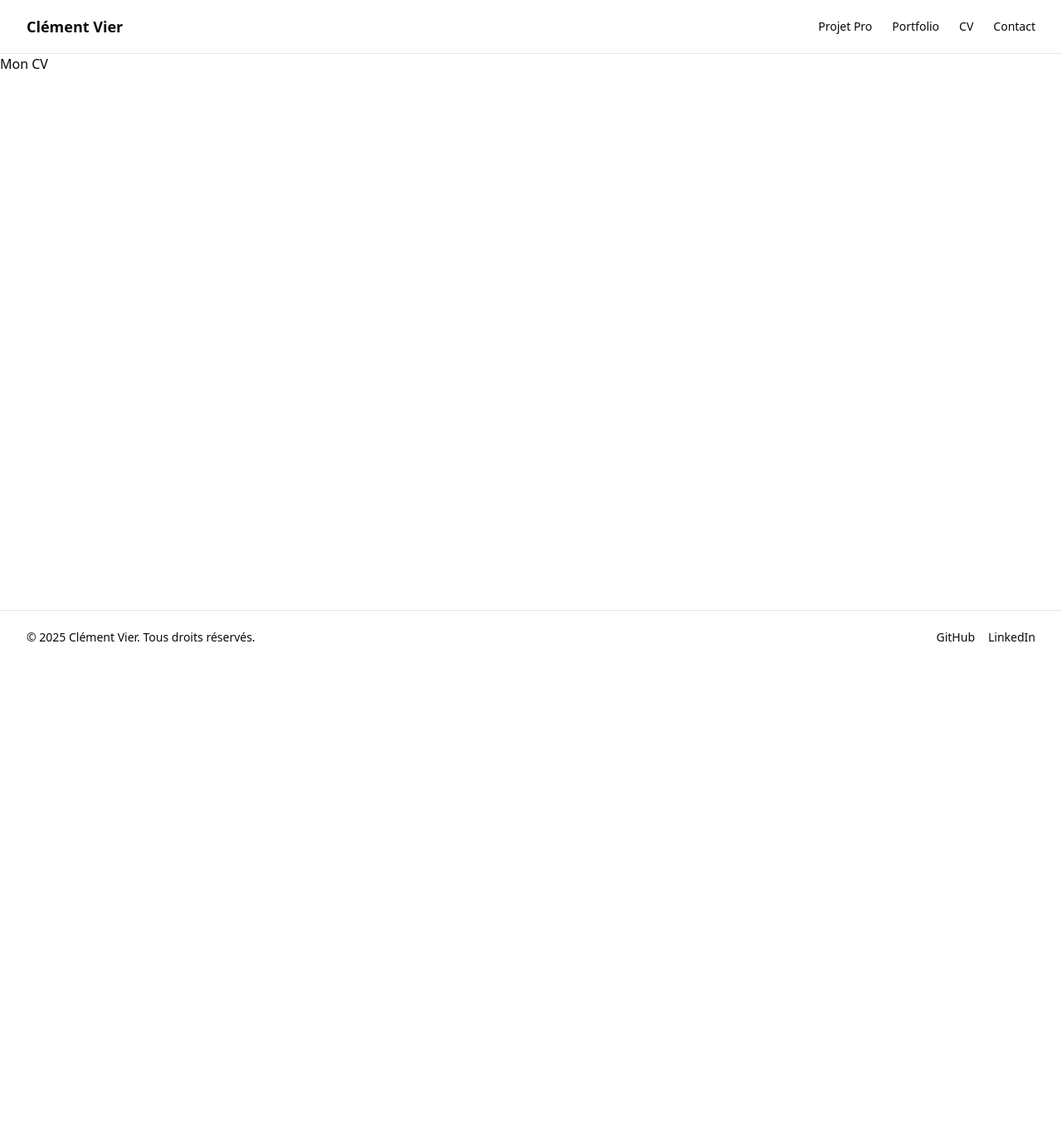
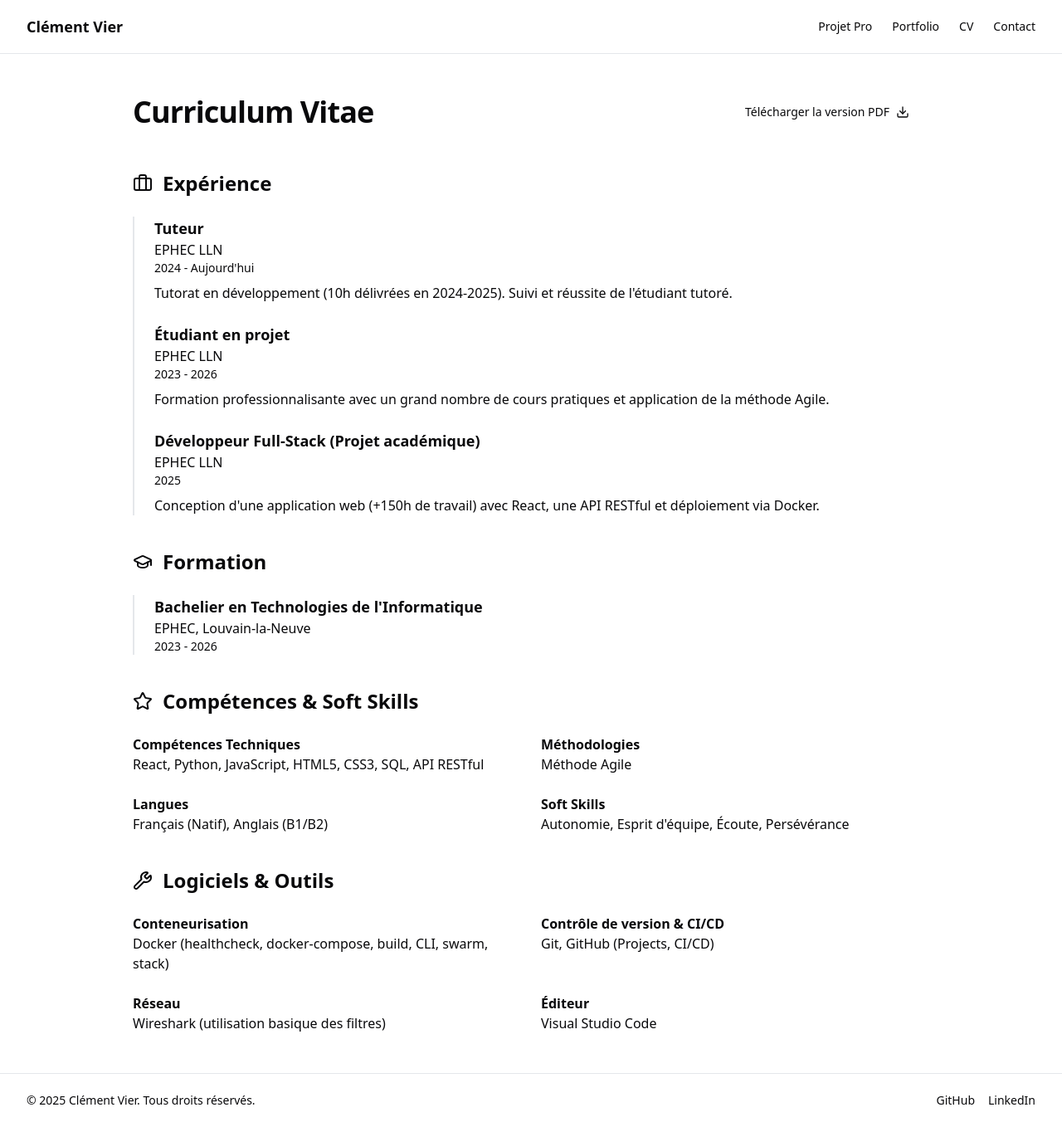
Before and after one commit to clemoudo/portfolio, a Next.js app in the folder web-app/: page /cv in a window 1280 px wide. Shown: the whole page at 83% size. Before the commit the page ends 800 px from the top, so only its background shows below. Built offline with nearby package versions, Linux system fonts and the light colour scheme.

Commit message:
icones page contact

```diff
--- a/web-app/app/(pages)/contact/page.tsx
+++ b/web-app/app/(pages)/contact/page.tsx
@@ -1,3 +1,75 @@
+import { Mail, Phone, MapPin } from 'lucide-react';
+import Image from 'next/image';
+import githubIcon from '@/public/github.svg';
+import linkedinIcon from '@/public/linkedin.svg';
+
+// Informations extraites de votre CV
+const email = 'c.vier@students.ephec.be';
+const phone = '+32 468 45 49 73';
+const location = 'Ittre, Belgique';
+const githubUrl = 'https://github.com/clemoudo/'; // J'ai repris l'URL de votre Footer
+const linkedinUrl = 'https://linkedin.com/in/clément-v-26ab7938a/'; // J'ai repris l'URL de votre Footer
+
 export default function ContactPage() {
-  return <h1>Contact</h1>;
+  return (
+    <div className="container mx-auto max-w-screen-md px-4 py-12 sm:px-6 lg:px-8">
+      <div className="text-center">
+        <h1 className="text-3xl font-bold tracking-tight sm:text-4xl">Contact</h1>
+        <p className="mt-4 text-lg text-foreground/80">
+          Je suis actuellement à la recherche d'un stage et reste ouvert à toute opportunité professionnelle.
+        </p>
+      </div>
+
+      <div className="mt-12 space-y-8">
+        {/* Carte Email */}
+        <div className="rounded-lg border border-border/40 bg-foreground/5 p-8 text-center">
+          <Mail className="mx-auto h-10 w-10 text-foreground/80" />
+          <h2 className="mt-4 text-xl font-semibold">Par Email</h2>
+          <p className="mt-2 text-lg text-foreground/80">{email}</p>
+          <a
+            href={`mailto:${email}`}
+            className="mt-4 inline-flex items-center justify-center gap-2 rounded-md bg-foreground px-6 py-3 text-sm font-medium text-background transition-colors hover:bg-foreground/80"
+          >
+            Envoyer un message
+          </a>
+        </div>
+
+        {/* Grille d'informations supplémentaires */}
+        <div className="grid grid-cols-1 gap-6 text-center sm:grid-cols-2">
+          <div className="rounded-lg border border-border/40 bg-foreground/5 p-6">
+            <Phone className="mx-auto h-8 w-8 text-foreground/80" />
+            <h3 className="mt-3 font-semibold">Téléphone</h3>
+            <p className="text-foreground/80">{phone}</p>
+          </div>
+          <div className="rounded-lg border border-border/40 bg-foreground/5 p-6">
+            <MapPin className="mx-auto h-8 w-8 text-foreground/80" />
+            <h3 className="mt-3 font-semibold">Localisation</h3>
+            <p className="text-foreground/80">{location}</p>
+          </div>
+        </div>
+
+        {/* Liens Sociaux */}
+        <div className="flex items-center justify-center gap-6 pt-6">
+          <a href={githubUrl} target="_blank" rel="noopener noreferrer" className="text-foreground/60 transition-colors hover:text-foreground">
+            <Image
+              src={githubIcon}
+              width={50}
+              height={50}
+              alt="Github Icon"
+            />
+            <span className="sr-only">GitHub</span>
+          </a>
+          <a href={linkedinUrl} target="_blank" rel="noopener noreferrer" className="text-foreground/60 transition-colors hover:text-foreground">
+            <Image
+              src={linkedinIcon}
+              width={50}
+              height={50}
+              alt="LinkedIn Icon"
+            />
+            <span className="sr-only">LinkedIn</span>
+          </a>
+        </div>
+      </div>
+    </div>
+  );
 }
--- a/web-app/app/(pages)/cv/page.tsx
+++ b/web-app/app/(pages)/cv/page.tsx
@@ -1,3 +1,135 @@
+// app/(pages)/cv/page.tsx
+import Link from 'next/link';
+import { Download, Briefcase, GraduationCap, Star, Wrench } from 'lucide-react';
+
+const experiences = [
+  {
+    role: 'Tuteur',
+    company: 'EPHEC LLN',
+    period: '2024 - Aujourd\'hui',
+    description: 'Tutorat en développement (10h délivrées en 2024-2025). Suivi et réussite de l\'étudiant tutoré.',
+  },
+  {
+    role: 'Étudiant en projet',
+    company: 'EPHEC LLN',
+    period: '2023 - 2026',
+    description: 'Formation professionnalisante avec un grand nombre de cours pratiques et application de la méthode Agile.',
+  },
+  {
+    role: 'Développeur Full-Stack (Projet académique)',
+    company: 'EPHEC LLN',
+    period: '2025',
+    description: 'Conception d\'une application web (+150h de travail) avec React, une API RESTful et déploiement via Docker.',
+  },
+];
+
+const education = [
+  {
+    degree: 'Bachelier en Technologies de l\'Informatique',
+    school: 'EPHEC, Louvain-la-Neuve',
+    period: '2023 - 2026', // J'ai repris la date de l'expérience "Étudiant"
+  },
+];
+
+const skills = [
+  { category: 'Compétences Techniques', items: 'React, Python, JavaScript, HTML5, CSS3, SQL, API RESTful' },
+  { category: 'Méthodologies', items: 'Méthode Agile' },
+  { category: 'Langues', items: 'Français (Natif), Anglais (B1/B2)' },
+  { category: 'Soft Skills', items: 'Autonomie, Esprit d\'équipe, Écoute, Persévérance' },
+];
+
+const tools = [
+  { category: 'Conteneurisation', items: 'Docker (healthcheck, docker-compose, build, CLI, swarm, stack)' },
+  { category: 'Contrôle de version & CI/CD', items: 'Git, GitHub (Projects, CI/CD)' },
+  { category: 'Réseau', items: 'Wireshark (utilisation basique des filtres)' },
+  { category: 'Éditeur', items: 'Visual Studio Code' },
+];
+
+
 export default function CVPage() {
-  return <h1>Mon CV</h1>;
+  return (
+    <div className="container mx-auto max-w-screen-lg px-4 py-12 sm:px-6 lg:px-8">
+      <div className="flex flex-col items-center justify-between gap-4 sm:flex-row">
+        <h1 className="text-3xl font-bold tracking-tight sm:text-4xl">Curriculum Vitae</h1>
+        <Link
+          href="/clement_vier_cv.pdf" // Assurez-vous que le nom du fichier est correct
+          target="_blank"
+          rel="noopener noreferrer"
+          className="flex w-full items-center justify-center gap-2 rounded-md bg-foreground px-6 py-3 text-sm font-medium text-background transition-colors hover:bg-foreground/80 sm:w-auto"
+        >
+          Télécharger la version PDF
+          <Download className="h-4 w-4" />
+        </Link>
+      </div>
+
+      <div className="mt-12 space-y-10">
+        {/* Section Expérience */}
+        <section>
+          <h2 className="flex items-center text-2xl font-semibold">
+            <Briefcase className="mr-3 h-6 w-6 text-foreground/80" />
+            Expérience
+          </h2>
+          <div className="mt-6 space-y-6 border-l-2 border-border/40 pl-6">
+            {experiences.map((exp, index) => (
+              <div key={index}>
+                <h3 className="text-lg font-semibold">{exp.role}</h3>
+                <p className="text-md text-foreground/80">{exp.company}</p>
+                <p className="text-sm text-foreground/60">{exp.period}</p>
+                <p className="mt-2 text-foreground/90">{exp.description}</p>
+              </div>
+            ))}
+          </div>
+        </section>
+
+        {/* Section Formation */}
+        <section>
+          <h2 className="flex items-center text-2xl font-semibold">
+            <GraduationCap className="mr-3 h-6 w-6 text-foreground/80" />
+            Formation
+          </h2>
+          <div className="mt-6 space-y-6 border-l-2 border-border/40 pl-6">
+            {education.map((edu, index) => (
+              <div key={index}>
+                <h3 className="text-lg font-semibold">{edu.degree}</h3>
+                <p className="text-md text-foreground/80">{edu.school}</p>
+                <p className="text-sm text-foreground/60">{edu.period}</p>
+              </div>
+            ))}
+          </div>
+        </section>
+
+        {/* Section Compétences */}
+        <section>
+          <h2 className="flex items-center text-2xl font-semibold">
+            <Star className="mr-3 h-6 w-6 text-foreground/80" />
+            Compétences & Soft Skills
+          </h2>
+          <div className="mt-6 grid grid-cols-1 gap-6 sm:grid-cols-2">
+            {skills.map((skill, index) => (
+              <div key={index}>
+                <h3 className="font-semibold">{skill.category}</h3>
+                <p className="text-foreground/80">{skill.items}</p>
+              </div>
+            ))}
+          </div>
+        </section>
+
+        {/* Section Logiciels/Outils */}
+        <section>
+          <h2 className="flex items-center text-2xl font-semibold">
+            <Wrench className="mr-3 h-6 w-6 text-foreground/80" />
+            Logiciels & Outils
+          </h2>
+          <div className="mt-6 grid grid-cols-1 gap-6 sm:grid-cols-2">
+            {tools.map((tool, index) => (
+              <div key={index}>
+                <h3 className="font-semibold">{tool.category}</h3>
+                <p className="text-foreground/80">{tool.items}</p>
+              </div>
+            ))}
+          </div>
+        </section>
+      </div>
+    </div>
+  );
 }
```
Also changed, not shown: web-app/public/github.svg (added), web-app/public/linkedin.svg (added).
